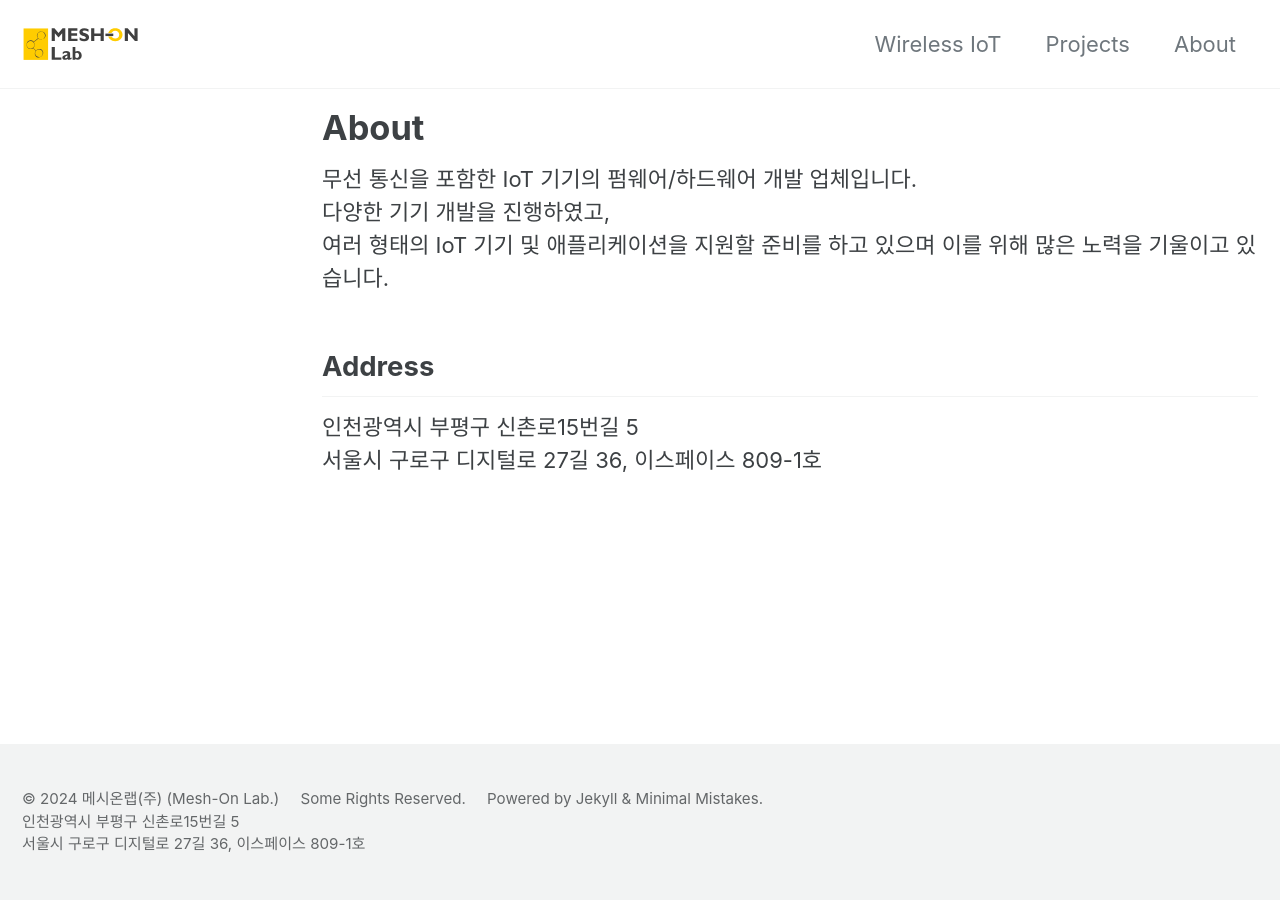
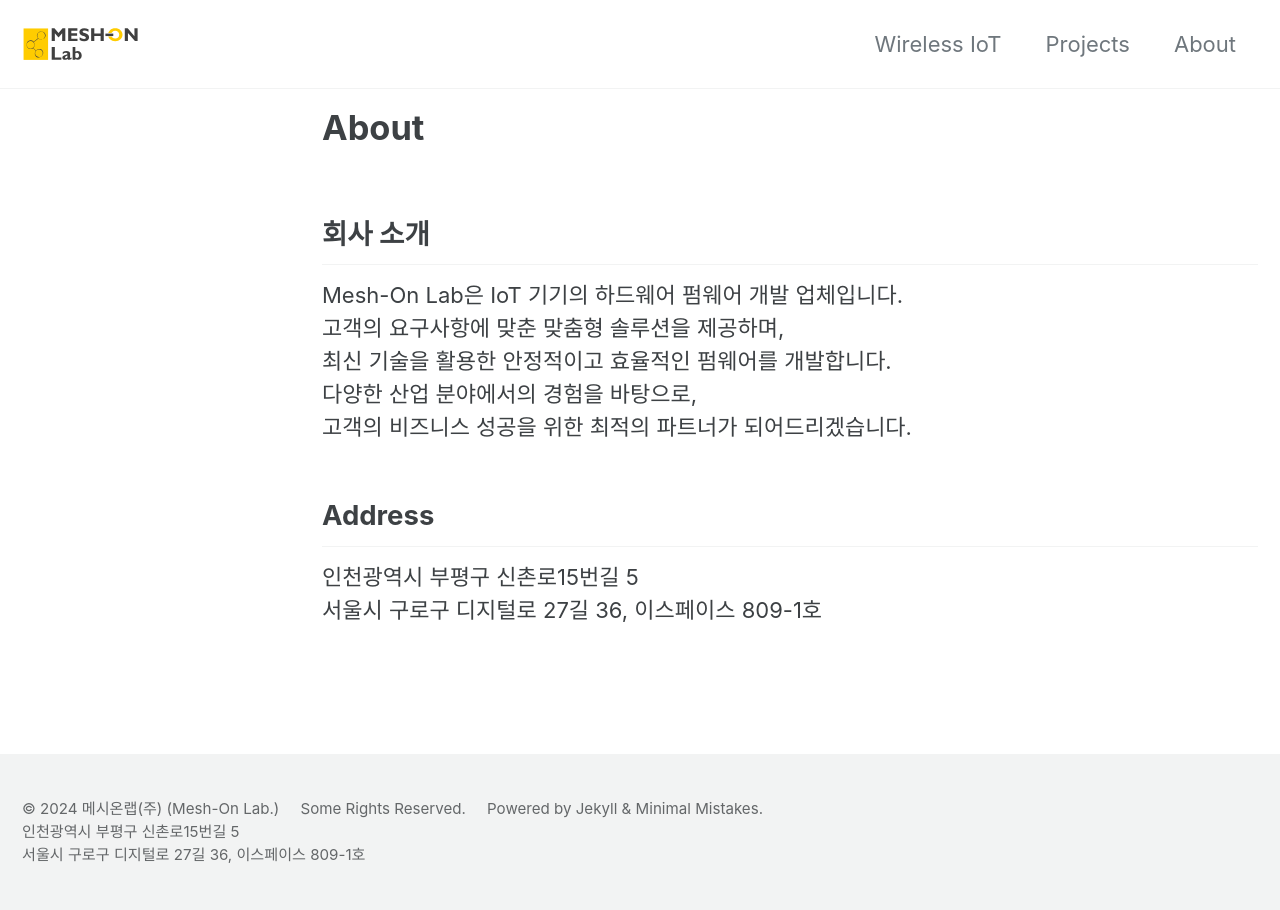
Before and after one commit to MeshOnLab/meshonlab.github.io, a Jekyll site: the page built from _pages/about.md, in a window 1280 px wide. Built offline with Jekyll 4.4.1, drawn with Linux system fonts in a browser that asks for light colours; cached includes are drawn as plain includes.

Commit message:
Update about.md

```diff
--- a/_pages/about.md
+++ b/_pages/about.md
@@ -6,9 +6,12 @@ layout: single
 classes: wide
 toc: false
 ---
-무선 통신을 포함한 IoT 기기의 펌웨어/하드웨어 개발 업체입니다.
-다양한 기기 개발을 진행하였고,
-여러 형태의 IoT 기기 및 애플리케이션을 지원할 준비를 하고 있으며 이를 위해 많은 노력을 기울이고 있습니다.
+## 회사 소개
+Mesh-On Lab은 IoT 기기의 하드웨어 펌웨어 개발 업체입니다.
+고객의 요구사항에 맞춘 맞춤형 솔루션을 제공하며,
+최신 기술을 활용한 안정적이고 효율적인 펌웨어를 개발합니다.
+다양한 산업 분야에서의 경험을 바탕으로,
+고객의 비즈니스 성공을 위한 최적의 파트너가 되어드리겠습니다.
 
 ## Address
 {{ site.footer.address1 }}
```
